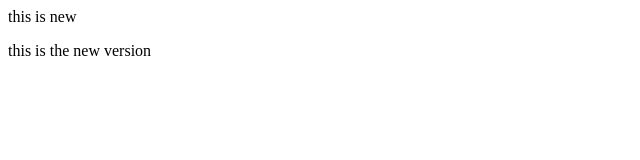
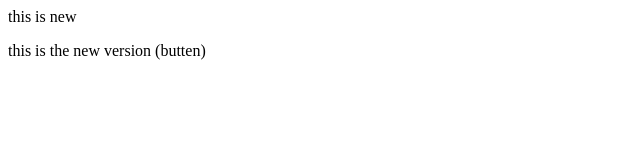
Before and after one commit to saurabhthikare/localRepo, a plain HTML site: page index.html in a window 1280 px wide. Shown: the full height of the page, 0-640 px from the left. Drawn offline with Linux system fonts and the light colour scheme.

Commit message:
add butten

```diff
--- a/index.html
+++ b/index.html
@@ -1,2 +1,2 @@
 <p>this is new </p>
-<p>this is the new version</p>
+<p>this is the new version  (butten)</p>
```
